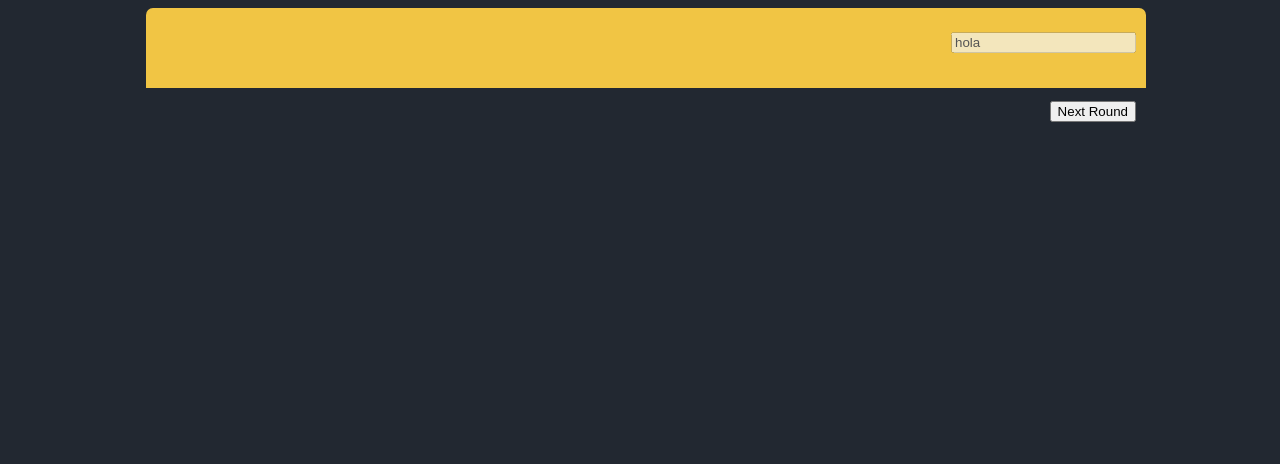
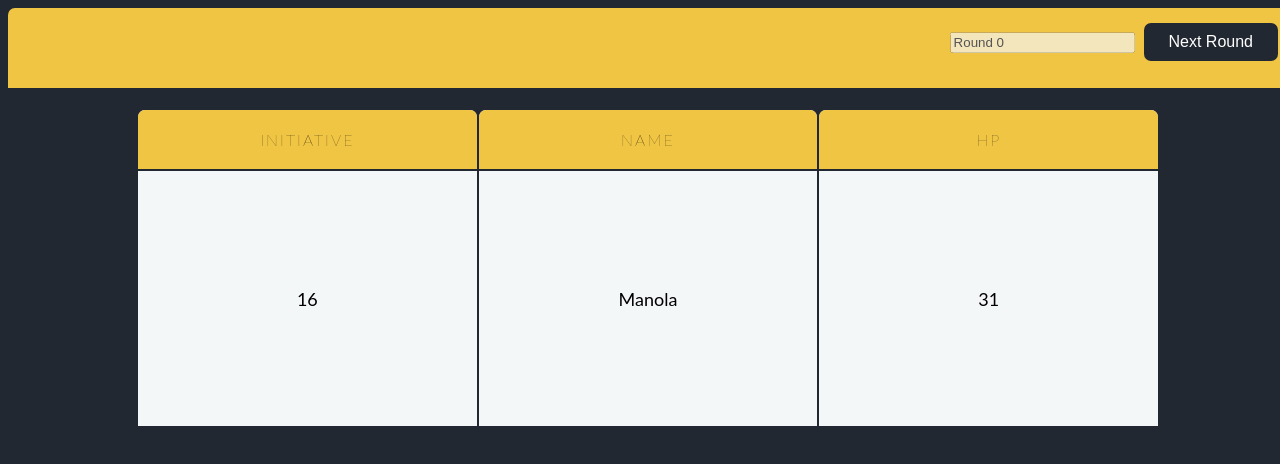
Before and after one commit to AlejandroSotoCastro/Initiative_Counter, a plain HTML site: page Initiative_Counter.html in a window 1280 px wide. Drawn offline with Linux system fonts and the light colour scheme.

Commit message:
Round Counter working
Basic layout is visible. Round counter working.

```diff
--- a/Initiative_Counter.html
+++ b/Initiative_Counter.html
@@ -13,9 +13,27 @@
 
     <!-- display -->
     <input type="text" class="display" disabled>
-    <p><button onclick="sortTable()">Next Round</button></p>
+    <button class="button" onclick="sortTable()">Next Round</button>
   </div>
+
   <table id="table">
+    <thead>
+      <tr>
+     		<th>Initiative</th>
+		<th>Name</th>
+		<th>HP</th>
+
+      </tr>
+    </thead>
+    <tbody>
+	<tr>
+        <td>16</td>
+        <td>Manola</td>
+        <td>31</td>
+      </tr>
+    </tbody>
+
+
   </table>
 </body>
 <script type="text/javascript" src="script.js"></script>
--- a/script.js
+++ b/script.js
@@ -5,17 +5,15 @@ const display = document.querySelector('.display');
 
 var table = document.getElementById("table");
 
-display.value="hola"
+display.value="Round 0"
+var counter=0;
 
 function sortTable() {
 
-  if (display.value==="hola") {
-	display.value="adios"
-	}
-  else{
+  counter= counter + 1;
+  display.value=("Round " + counter.toString());
 
-   display.value="hola"
 
-  }
+
 
 }
--- a/style.css
+++ b/style.css
@@ -2,18 +2,29 @@ body {
   width: 100vw;
   height: 100vh;
   overflow: hidden;
-  display: flex;
-  justify-content: center;
-
   background-color: #222831;
   font-family: sans-serif;
 }
 
-/* calculator style end */
+.button {
+  background-color: #222831;
+  border: none;
+  color: white;
+  padding: 10px 25px;
+  text-align: center;
+  text-decoration: none;
+  display: inline-block;
+  font-size: 16px;
+  cursor: pointer;
+  border-top-left-radius: 7px;
+  border-top-right-radius: 7px;
+  border-bottom-left-radius: 7px;
+  border-bottom-right-radius: 7px;
+}
 
 /* display */
 .initCounter {
-  width: 1000px;
+  width: 100%;
   height: 80px;
   border: none;
   box-sizing: border-box;
@@ -26,4 +37,42 @@ body {
   border-top-right-radius: 7px;
 }
 
+table {
+  height: 40%;
+  left: 10%;
+  margin: 20px auto;
+  overflow-y: scroll;
+  position: static;
+  width: 80%;
+  color: #000;
+}
+
+thead th {
+  background: #F1C544;
+  color: #000;
+  font-family: 'Lato', sans-serif;
+  font-size: 16px;
+  font-weight: 100;
+  letter-spacing: 2px;
+  text-transform: uppercase;
+  border-top-left-radius: 7px;
+  border-top-right-radius: 7px;
+
+}
+
+tr {
+  background: #f4f7f8;
+  border-bottom: 1px solid #FFF;
+  margin-bottom: 5px;
+}
+
+th, td {
+  font-family: 'Lato', sans-serif;
+  font-weight: 400;
+  font-size: 18px;
+  padding: 20px;
+  text-align: center;
+  width: 33.3333%;
+}
+
 /* display style end */
```
